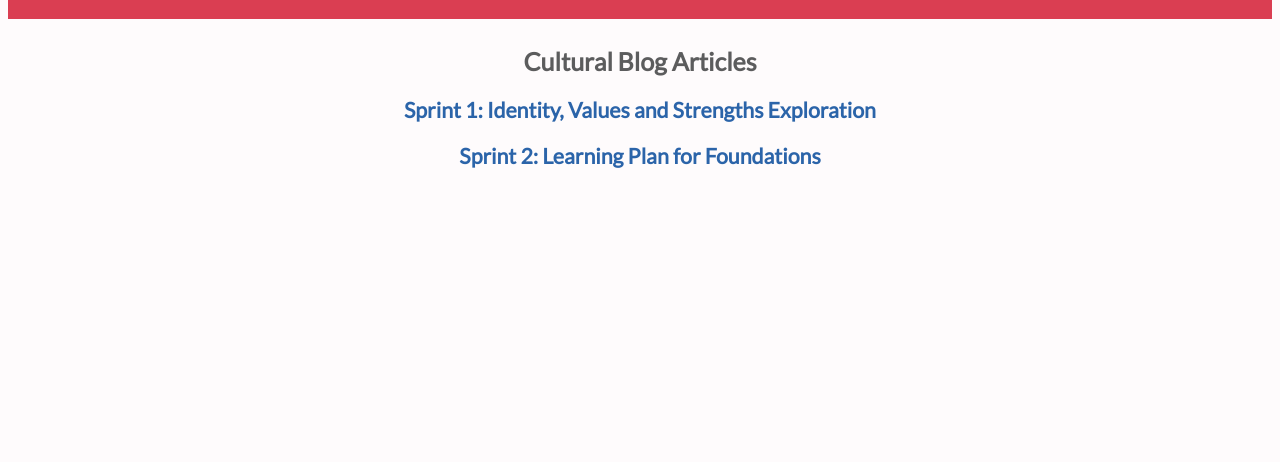
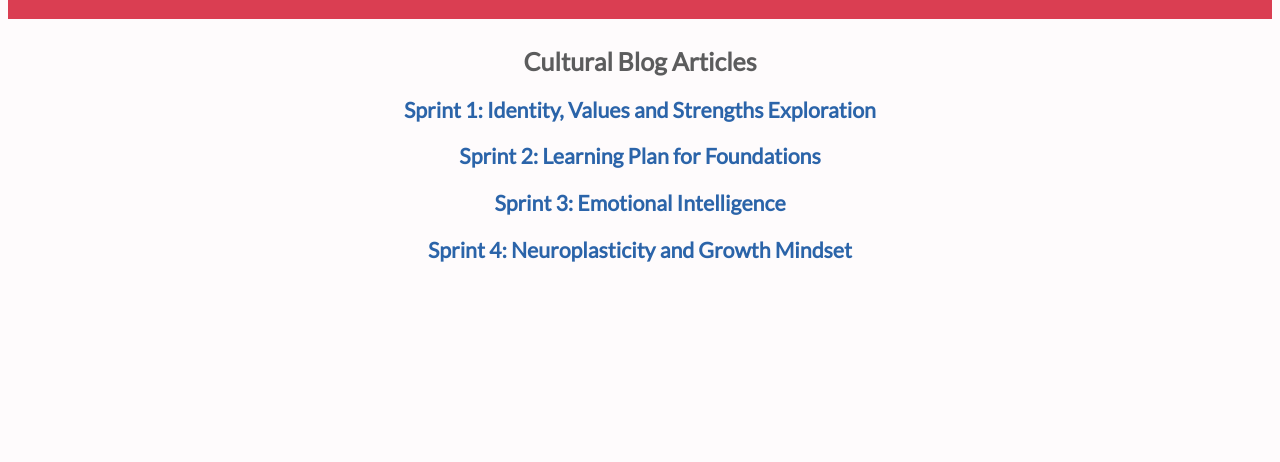
Before and after one commit to andria-hibe/andria-hibe.github.io, a plain HTML site: page blog/cultural-blog-index.html in a window 1280 px wide. Shown: the part 264-726 px from the top of the page. Drawn offline with Linux system fonts and the light colour scheme; a web font is replaced by a local one.

Commit message:
Add links of cultural blogs

```diff
--- a/blog/cultural-blog-index.html
+++ b/blog/cultural-blog-index.html
@@ -26,12 +26,21 @@
   </div>
   <div id="content">
     <h1 class="blog-index">Cultural Blog Articles</h1>
+
     <h1 class="blog-index">
         <a href="https://andria-hibe.github.io/blog/sprint1-cultural.html">Sprint 1: Identity, Values and Strengths Exploration</a>
     </h1>
 
     <h1 class="blog-index">
         <a href="https://andria-hibe.github.io/blog/sprint2-cultural.html">Sprint 2: Learning Plan for Foundations</a>
+    </h1>
+
+    <h1 class="blog-index">
+        <a href="https://andria-hibe.github.io/blog/sprint3-cultural.html">Sprint 3: Emotional Intelligence</a>
+    </h1>
+
+    <h1 class="blog-index">
+        <a href="https://andria-hibe.github.io/blog/sprint4-cultural.html">Sprint 4: Neuroplasticity and Growth Mindset</a>
     </h1>
 
     <div id="footer">
```
Also changed, not shown: index.html (+8 -0 lines).
